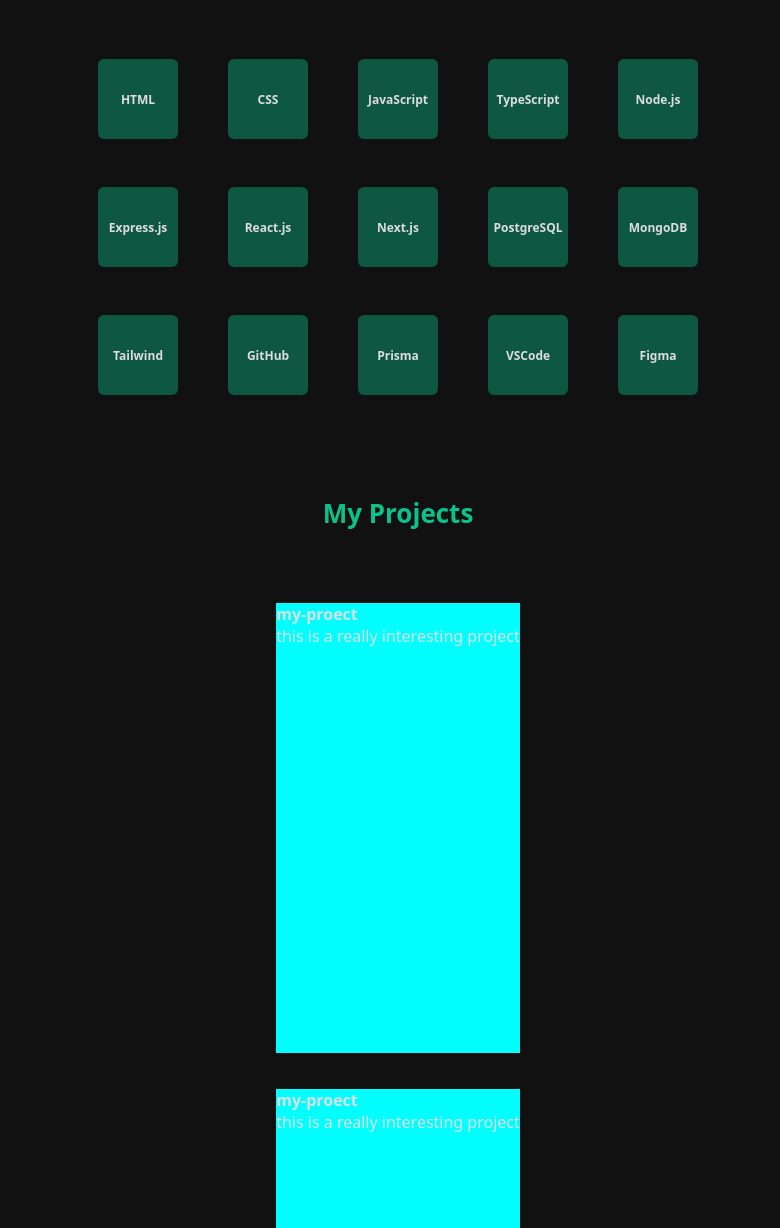
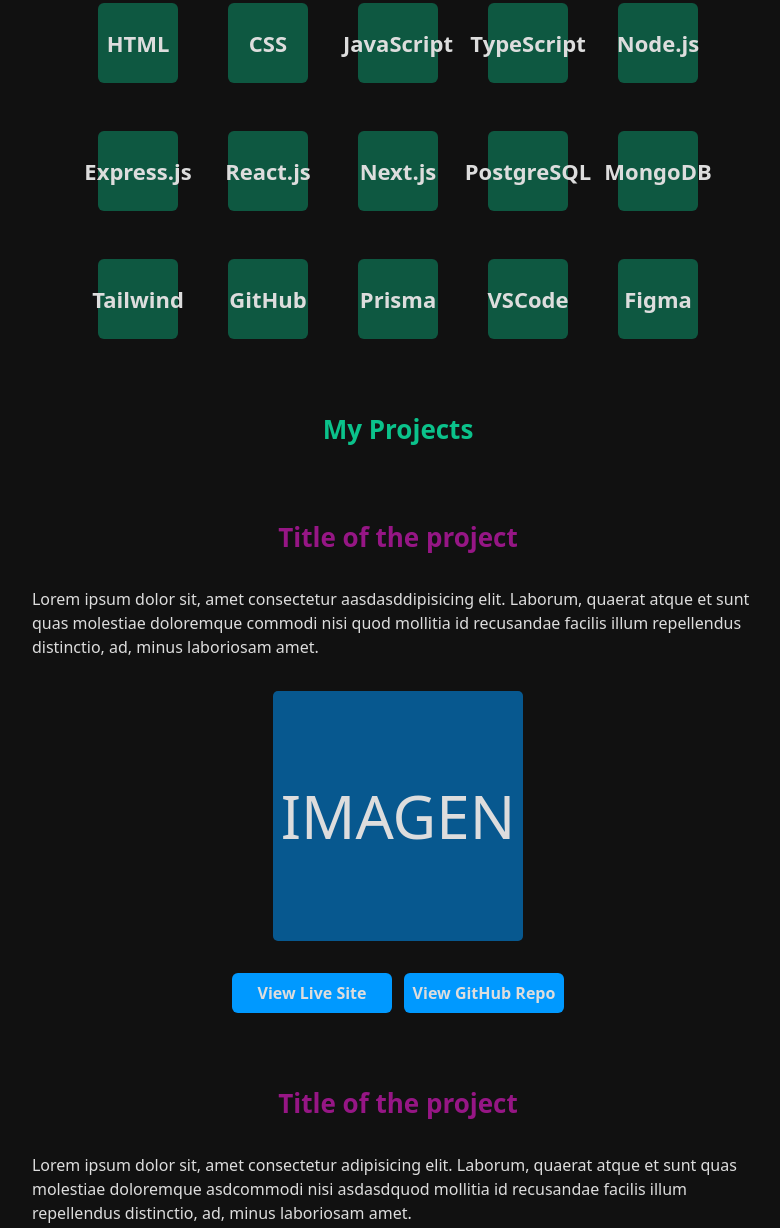
Before and after one commit to lucasgazzola/lucasgazzola.github.io, an Astro site: page / in a window 1280 px wide. Shown: the part 1301-2529 px from the top of the page, without its empty margins (242-1022 px from the left). Built offline with nearby package versions, Linux system fonts and the light colour scheme; Astro itself is replaced by a stand-in of ours.

Commit message:
add projects section

```diff
--- a/src/components/DropdownMenu.astro
+++ b/src/components/DropdownMenu.astro
@@ -26,20 +26,27 @@
 </script>
 
 <style>
+  li {
+    height: 100%;
+  }
   .menu-container {
     position: absolute;
     left: 0;
-    top: 100px;
+    top: var(--nav-bar-height);
     display: flex;
     align-items: center;
     justify-content: center;
     width: 100%;
-    background-color: #050505;
+    background-color: var(--nav-bar-color);
     transition: all 0.5s cubic-bezier(0, 0.6, 0.19, 0.85);
+    z-index: -1;
   }
   .menu-list {
     position: relative;
     display: flex;
+    height: 100%;
+    align-items: center;
+    justify-content: center;
     flex-direction: column;
     padding-top: 1rem;
     padding-bottom: 2rem;
@@ -56,7 +63,20 @@
   .menu-item:hover {
     text-decoration: underline;
   }
-  .hidden {
-    top: -100px;
+
+  @media (max-width: 700px) {
+    .hidden {
+      top: calc(-2 * var(--nav-bar-height));
+    }
+  }
+
+  @media (min-width: 700px) {
+    .menu-list {
+      flex-direction: row;
+      padding: 0 0;
+    }
+    .menu-container {
+      display: none;
+    }
   }
 </style>
--- a/src/components/HamburgerMenuButton.astro
+++ b/src/components/HamburgerMenuButton.astro
@@ -8,29 +8,38 @@
 </button>
 
 <script>
+  const menuButton = document.getElementById('open-menu-button')
+
   const handleClick = () => {
     const menu = document.getElementById('menu')
     menu?.classList.toggle('hidden')
+    menuButton?.classList.toggle('active')
   }
 
-  const menuButton = document.getElementById('open-menu-button')
   menuButton?.addEventListener('click', handleClick)
 </script>
 
 <style>
   #open-menu-button {
     background-color: transparent;
+    color: #ddd;
     outline: none;
     border: none;
+  }
+
+  #open-menu-button.active {
+    color: #0bc28b90;
   }
   /* Add hover if that's possible */
   @media (hover: hover) {
     #open-menu-button:hover {
-      stroke: red;
       cursor: pointer;
     }
-    #open-menu-button:hover > svg {
-      stroke: red;
+  }
+
+  @media (min-width: 700px) {
+    #open-menu-button {
+      display: none;
     }
   }
 </style>
--- a/src/components/Header.astro
+++ b/src/components/Header.astro
@@ -1,18 +1,18 @@
 ---
 import HamburgerMenuButton from './HamburgerMenuButton.astro'
 import DropdownMenu from './DropdownMenu.astro'
+import LinksList from './LinksList.astro'
 const logo = '<LJ />'
 ---
 
 <header class="header">
   <div class="header-content">
-    <a class="menu-item" href="/"><span>{logo}</span></a>
+    <a class="menu-item" href="#"><span>{logo}</span></a>
     <HamburgerMenuButton />
+    <LinksList />
   </div>
   <DropdownMenu />
 </header>
-
-<script></script>
 
 <style>
   span {
@@ -31,8 +31,8 @@
     position: fixed;
     top: 0;
     width: 100%;
-    height: 100px;
-    background-color: #050505;
+    height: var(--nav-bar-height);
+    background-color: var(--nav-bar-color);
     color: #ddd;
     padding: 0 2rem;
   }
--- /dev/null
+++ b/src/components/LinksList.astro
@@ -0,0 +1,45 @@
+<nav id="links-list" class="menu-container">
+  <ul class="menu-list">
+    <li>
+      <a class="menu-item" href="#about">About</a>
+    </li>
+    <li>
+      <a class="menu-item" href="#projects">Projects</a>
+    </li>
+    <li>
+      <a class="menu-item" href="#contact">Contact</a>
+    </li>
+  </ul>
+</nav>
+
+<style>
+  .menu-list {
+    display: flex;
+    flex-direction: column;
+    gap: 22px;
+  }
+  a {
+    text-decoration: none;
+  }
+  a {
+    color: #ddd;
+    font-weight: 600;
+    font-size: 18px;
+  }
+  a:hover {
+    text-decoration: underline;
+  }
+
+  @media (max-width: 700px) {
+    .menu-container {
+      display: none;
+    }
+  }
+
+  @media (min-width: 700px) {
+    .menu-list {
+      flex-direction: row;
+      padding: 0 0;
+    }
+  }
+</style>
--- a/src/components/Main.astro
+++ b/src/components/Main.astro
@@ -16,17 +16,18 @@
     font-weight: 800;
     outline: none;
     border: none;
-    background-color: #0bc28bc9;
+    background-color: #0bc28b90;
+    color: inherit;
     border-radius: 6px;
     cursor: pointer;
   }
   @media (hover: hover) {
     .button-download:hover {
-      background-color: #0bc28b;
+      background-color: #0bc28bb0;
     }
   }
   .button-download:active {
-    background-color: #0bc2b9;
+    background-color: #0bc28b3f;
     transform: scale(0.99);
   }
 
--- a/src/components/MenuIconLogo.astro
+++ b/src/components/MenuIconLogo.astro
@@ -7,7 +7,7 @@
     width: 2rem;
     height: 2rem;
     stroke: none;
-    color: #ddd;
+    color: inherit;
   }
 
   /* Add hover if that's possible */
--- a/src/components/ProjectCard.astro
+++ b/src/components/ProjectCard.astro
@@ -4,15 +4,93 @@
 
 <li>
   <div class="project-card">
-    <header><h4>{title}</h4></header>
-    <main>{description}</main>
+    <article>
+      <header><h3>{title}</h3></header>
+      <main><p>{description}</p></main>
+      <div class="image-container">IMAGEN</div>
+      <footer>
+        <a href="" class="project-link">View Live Site</a>
+        <a href="" class="project-link">View GitHub Repo</a>
+      </footer>
+    </article>
   </div>
 </li>
 
 <style>
+  footer {
+    display: flex;
+    gap: 12px;
+  }
+  .project-link {
+    display: inline-flex;
+    justify-content: center;
+    align-items: center;
+    max-width: 160px;
+    width: 160px;
+    height: 40px;
+    border-radius: 6px;
+    font-size: 1rem;
+    font-weight: 700;
+    background-color: #09f;
+    text-decoration: none;
+  }
+  .project-link:active {
+    transform: scale(0.99);
+    background-color: #09f8;
+  }
+  a {
+    color: #ddd;
+  }
+  a:hover {
+    text-decoration: underline;
+  }
+  article {
+    display: flex;
+    gap: 2rem;
+    padding: 0 1rem;
+    width: 100%;
+    flex-direction: column;
+    align-items: center;
+    justify-content: space-evenly;
+  }
+  main {
+    width: 100%;
+  }
+  p {
+    max-width: 80ch;
+    text-align: left;
+
+    line-height: 1.5;
+  }
+  .image-container {
+    width: 250px;
+    border-radius: 5px;
+    contain: content;
+    min-width: 250px;
+    min-height: 250px;
+    font-size: 60px;
+    background-color: #09f8;
+
+    display: flex;
+    align-items: center;
+    justify-content: center;
+  }
+  li {
+    display: flex;
+    max-width: 900px;
+    /* height: 600px; */
+    justify-items: center;
+    align-items: center;
+  }
   .project-card {
-    height: 450px;
-    /* width: 600px; */
-    background-color: aqua;
+    width: 100%;
+    height: 100%;
+    display: flex;
+    flex-direction: column;
+    align-items: center;
+    justify-content: space-evenly;
+  }
+  h3 {
+    color: #d819bfab;
   }
 </style>
--- a/src/components/Projects.astro
+++ b/src/components/Projects.astro
@@ -4,9 +4,10 @@
 const projects = [
   {
     id: 0,
-    title: 'my-proect',
-    description: 'this is a really interesting project',
-    techs: [],
+    title: 'Title of the project',
+    description:
+      'Lorem ipsum dolor sit, amet consectetur aasdasddipisicing elit. Laborum, quaerat atque et sunt quas molestiae doloremque commodi nisi quod mollitia id recusandae facilis illum repellendus distinctio, ad, minus laboriosam amet.',
+    techs: ['React', 'Next'],
     img: {
       src: '',
       alt: 'image description',
@@ -16,9 +17,10 @@
   },
   {
     id: 1,
-    title: 'my-proect',
-    description: 'this is a really interesting project',
-    techs: [],
+    title: 'Title of the project',
+    description:
+      'Lorem ipsum dolor sit, amet consectetur adipisicing elit. Laborum, quaerat atque et sunt quas molestiae doloremque asdcommodi nisi asdasdquod mollitia id recusandae facilis illum repellendus distinctio, ad, minus laboriosam amet.',
+    techs: ['Angular', 'Node'],
     img: {
       src: '',
       alt: 'image description',
@@ -28,9 +30,10 @@
   },
   {
     id: 2,
-    title: 'my-proect',
-    description: 'this is a really interesting project',
-    techs: [],
+    title: 'Title of the project',
+    description:
+      'Lorem ipsum dolor siasdt, amet consectetur adipisicing elit. Laborum, quaerat atque et sunt quas molestiae doloremque asdcommodi nisi quod mollitia id recusandae facilis illum repellendus distinctio, ad, minusasdasd laboriosam amet.',
+    techs: ['MongoDB', 'React'],
     img: {
       src: '',
       alt: 'image description',
@@ -40,9 +43,10 @@
   },
   {
     id: 3,
-    title: 'my-proect',
-    description: 'this is a really interesting project',
-    techs: [],
+    title: 'Title of the project',
+    description:
+      'Lorem ipsum doasdasdlor sit, amet consectetur adipisicing eliasdt. asd Lasdaaborum, quaerat atque et sunt quas molestiae doloremque commodiasd nisi quod mollitia id recusandae facilis illum repellendus distinctio, ad, minus laboriosam amet.',
+    techs: ['PostgreSQL', 'React', 'Socket.io'],
     img: {
       src: '',
       alt: 'image description',
@@ -65,6 +69,6 @@
     width: 100%;
     align-items: center;
     justify-content: center;
-    gap: 36px;
+    gap: 72px;
   }
 </style>
--- a/src/layouts/Layout.astro
+++ b/src/layouts/Layout.astro
@@ -28,6 +28,8 @@
         font-family: system-ui, sans-serif;
         font-size: var(--main-font-size);
         background-color: var(--background-color);
+        scroll-behavior: smooth;
+        scroll-padding-top: var(--nav-bar-height);
       }
       code {
         font-family: Menlo, Monaco, Lucida Console, Liberation Mono,
@@ -41,8 +43,12 @@
       body {
         color: var(--text-color);
         min-height: 100vh;
+        display: flex;
+        flex-direction: column;
+        gap: 72px;
       }
-      a {
+      a,
+      button {
         /* IN MOBILE VERSION, this prevents the anchor
         to be selected after being clicked by the user */
         -webkit-tap-highlight-color: rgba(0, 0, 0, 0);
@@ -51,7 +57,7 @@
         list-style-type: none;
       }
       section {
-        padding-top: 100px;
+        /* padding-top: 100px; */
         gap: 72px;
         display: flex;
         flex-direction: column;
--- a/src/styles/gobal-variables.css
+++ b/src/styles/gobal-variables.css
@@ -5,10 +5,30 @@
   --background-color: #111;
   --text-color: #ddd;
 
+  --nav-bar-height: 72px;
+  --nav-bar-color: #050505;
+
   --h1-size: 36px;
   --h2-size: 30px;
   --h3-size: 26px;
   --h4-size: 22px;
 
   --main-font-size: 16px;
+
+  --hamburger-menu-width-limit: 700px;
 }
+
+html {
+  h1 {
+    font-size: var(--h1-size);
+  }
+  h2 {
+    font-size: var(--h2-size);
+  }
+  h3 {
+    font-size: var(--h3-size);
+  }
+  h4 {
+    font-size: var(--h4-size);
+  }
+}
```
